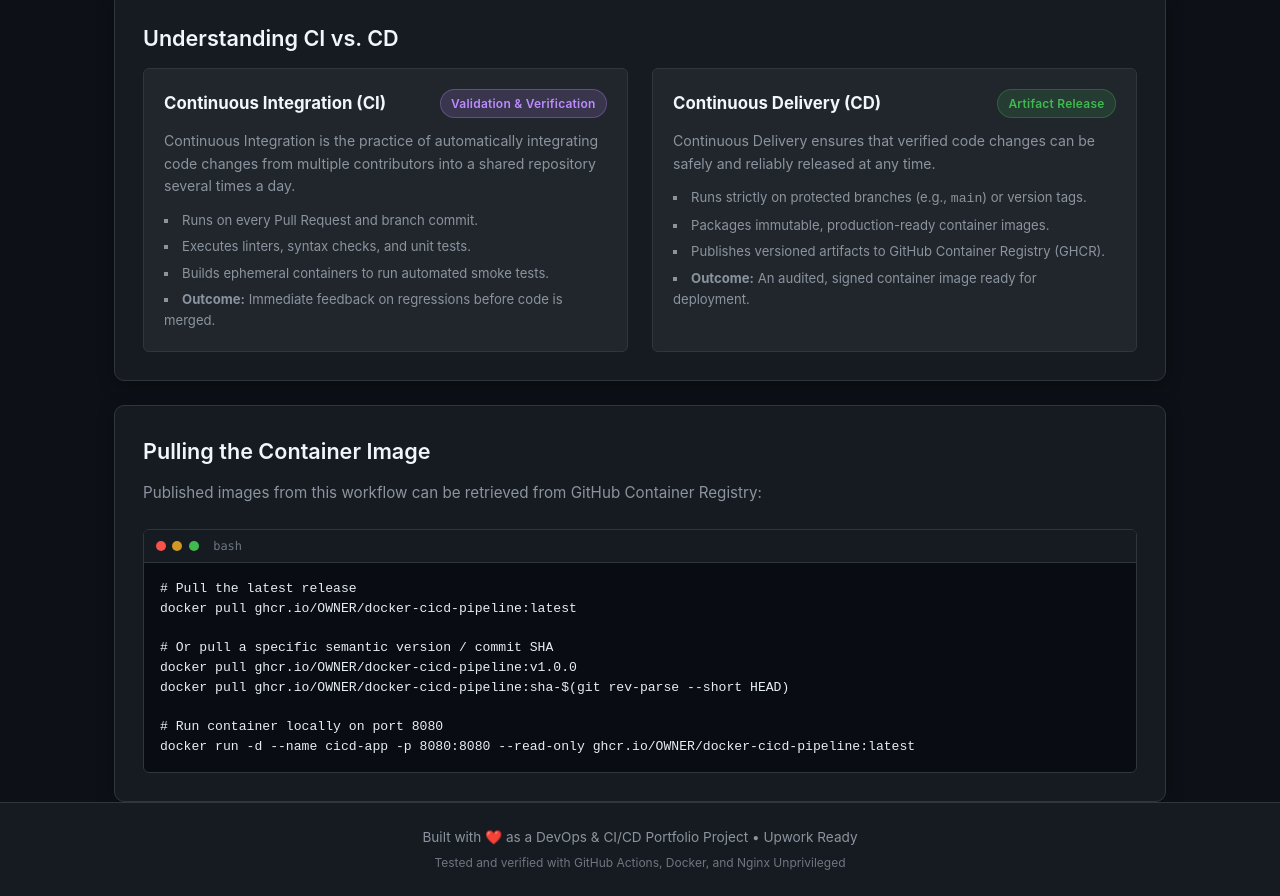
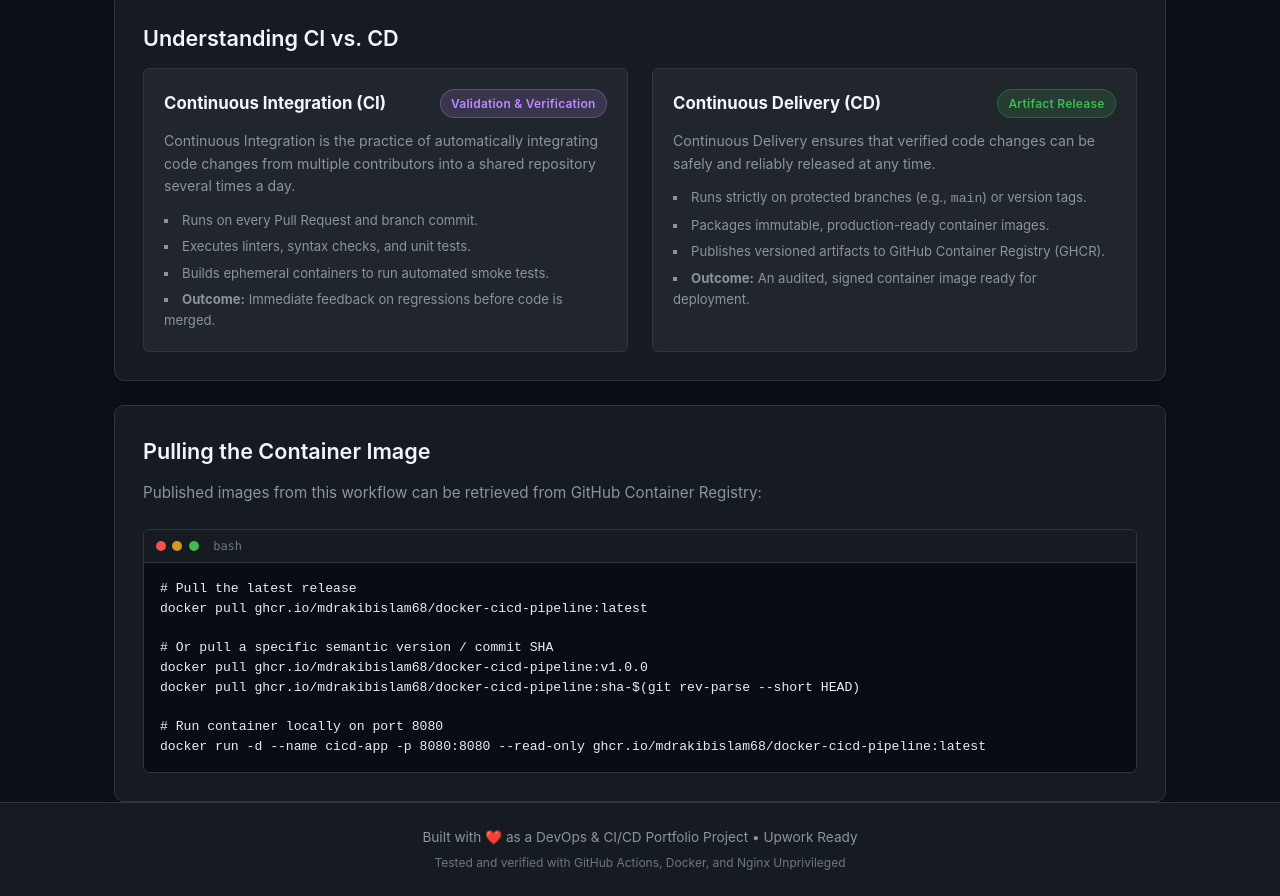
Before and after one commit to mdrakibislam68/docker-cicd-pipeline, a plain HTML site: page app/index.html in a window 1280 px wide. Shown: the part 1603-2499 px from the top of the page. Drawn offline with Linux system fonts and the light colour scheme; no server answers.

Commit message:
chore: update repository references to mdrakibislam68

```diff
--- a/app/index.html
+++ b/app/index.html
@@ -34,7 +34,7 @@
             <div class="hero-meta">
                 <div class="meta-item">
                     <span class="meta-label">Image Registry:</span>
-                    <code class="meta-code">ghcr.io/OWNER/docker-cicd-pipeline</code>
+                    <code class="meta-code">ghcr.io/mdrakibislam68/docker-cicd-pipeline</code>
                 </div>
                 <div class="meta-item">
                     <span class="meta-label">Runtime Environment:</span>
@@ -233,14 +233,14 @@
                     <span class="terminal-title">bash</span>
                 </div>
                 <pre class="terminal-body"><code># Pull the latest release
-docker pull ghcr.io/OWNER/docker-cicd-pipeline:latest
+docker pull ghcr.io/mdrakibislam68/docker-cicd-pipeline:latest
 
 # Or pull a specific semantic version / commit SHA
-docker pull ghcr.io/OWNER/docker-cicd-pipeline:v1.0.0
-docker pull ghcr.io/OWNER/docker-cicd-pipeline:sha-$(git rev-parse --short HEAD)
+docker pull ghcr.io/mdrakibislam68/docker-cicd-pipeline:v1.0.0
+docker pull ghcr.io/mdrakibislam68/docker-cicd-pipeline:sha-$(git rev-parse --short HEAD)
 
 # Run container locally on port 8080
-docker run -d --name cicd-app -p 8080:8080 --read-only ghcr.io/OWNER/docker-cicd-pipeline:latest</code></pre>
+docker run -d --name cicd-app -p 8080:8080 --read-only ghcr.io/mdrakibislam68/docker-cicd-pipeline:latest</code></pre>
             </div>
         </section>
     </main>
```
Also changed, not shown: 1 other file.
